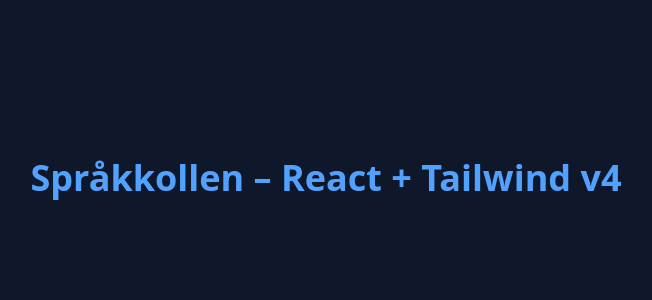
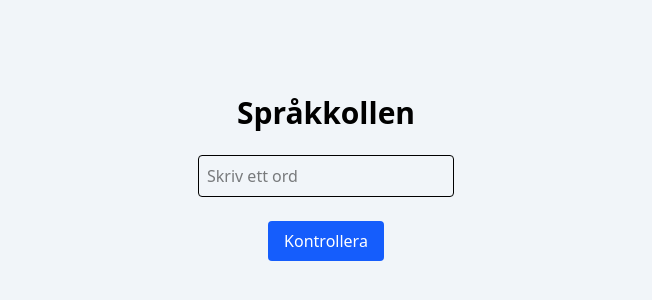
Before and after one commit to daveadane/sprakkollen, a React app in the folder frontend/: page / in a window 1280 px wide. Shown: the part 222-522 px from the top of the page, without its empty margins (314-966 px from the left). Built offline with nearby package versions, Linux system fonts and the light colour scheme; the HTML template or start-up script is replaced by a standard one.

Commit message:
modifiying backend, main.py and frontend, App.jsx

```diff
--- a/frontend/src/App.jsx
+++ b/frontend/src/App.jsx
@@ -1,9 +1,69 @@
+import { useState } from "react";
+
 function App() {
+  const [word, setWord] = useState("");
+  const [result, setResult] = useState(null);
+  const [loading, setLoading] = useState(false);
+
+  async function checkWord() {
+    if (!word.trim()) return;
+
+    setLoading(true);
+    setResult(null);
+
+    try {
+      const response = await fetch(
+        `http://127.0.0.1:8000/lookup?word=${word}`
+      );
+      const data = await response.json();
+
+      setResult(data);
+    } catch (error) {
+      console.error("Error fetching data:", error);
+      setResult({ article: "error", confidence: "error" });
+    } finally {
+      setLoading(false);
+    }
+  }
+
   return (
-    <div className="min-h-screen flex items-center justify-center bg-slate-900 text-white">
-      <h1 className="text-4xl font-black text-blue-400">
-        Språkkollen – React + Tailwind v4
-      </h1>
+    <div className="min-h-screen flex flex-col items-center justify-center gap-6 bg-slate-100">
+      <h1 className="text-3xl font-bold">Språkkollen</h1>
+
+      <input
+        className="border p-2 rounded w-64"
+        placeholder="Skriv ett ord"
+        value={word}
+        onChange={(e) => setWord(e.target.value)}
+      />
+
+      <button
+        onClick={checkWord}
+        className="bg-blue-600 text-white px-4 py-2 rounded"
+      >
+        Kontrollera
+      </button>
+
+      {loading && <p>Laddar...</p>}
+
+      {result && !loading && (
+        <div className="text-center">
+          {result.article === "unknown" ? (
+            <p className="text-red-500 font-semibold">
+              Okänt genus
+            </p>
+          ) : (
+            <>
+              <p className="text-xl font-bold">
+                {result.article.toUpperCase()}
+              </p>
+              <p className="text-sm text-gray-500">
+                Confidence: {result.confidence}
+              </p>
+            </>
+          )}
+        </div>
+      )}
     </div>
   );
 }
```
Also changed, not shown: 1 other file (tests, documents, lock files or other folders).
